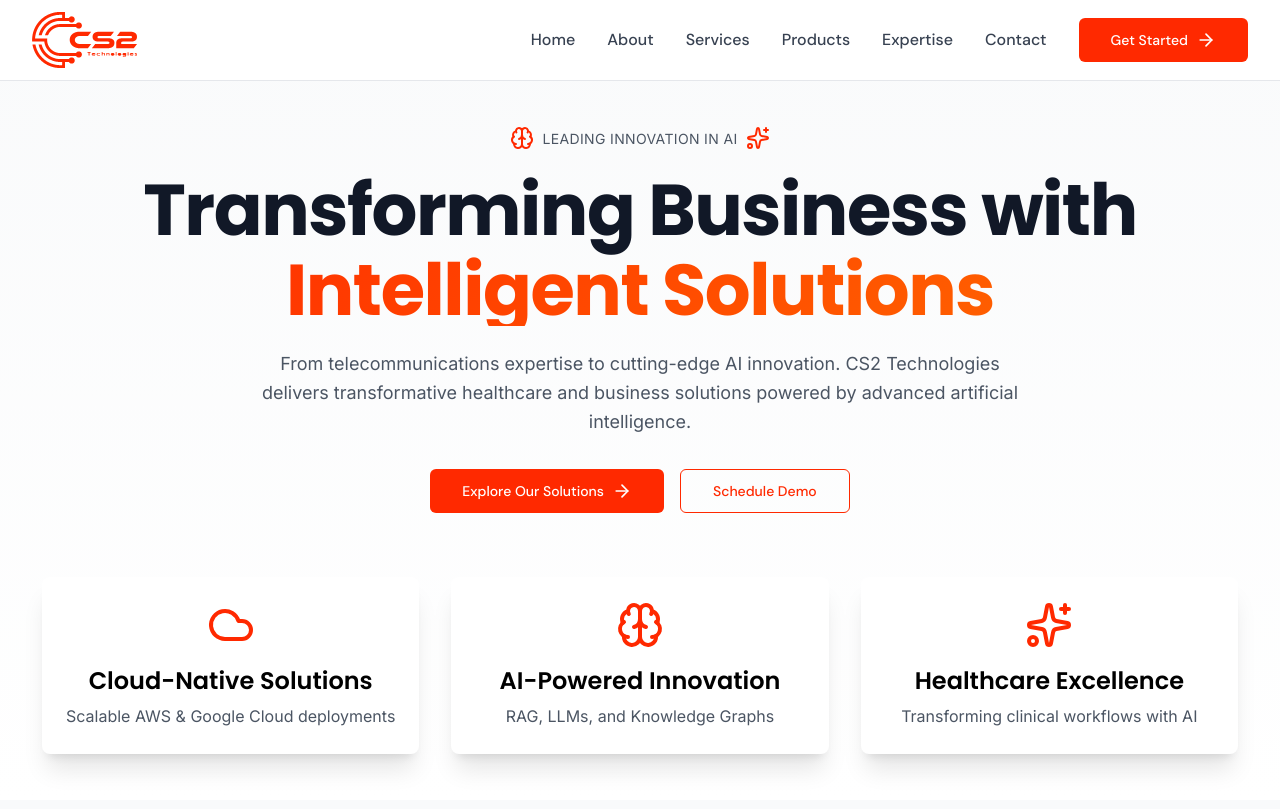
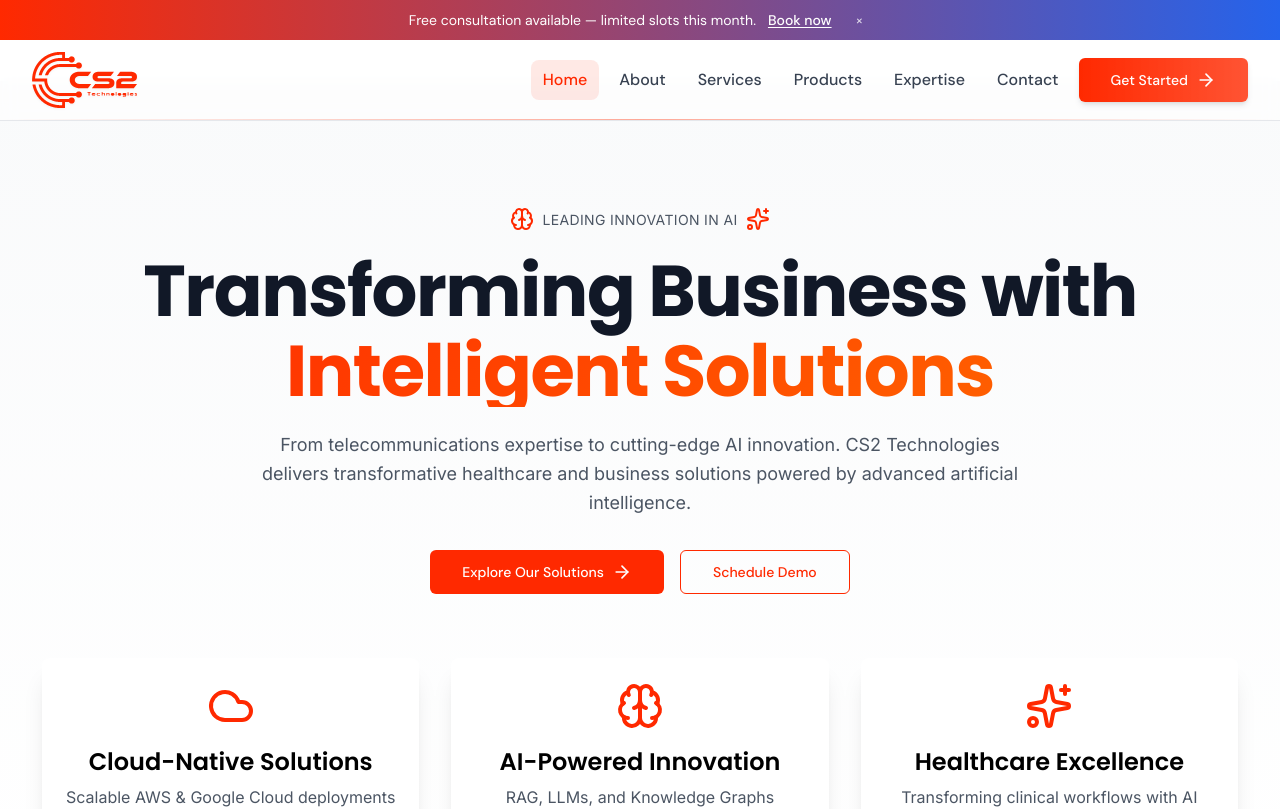
Before and after one commit to cs2qa/cs2-website, a Next.js app: page / in a window 1280 px wide. Shown: the top 809 px of the page. Built offline with nearby package versions, Linux system fonts and the light colour scheme.

Commit message:
styles updated

```diff
--- a/components/navigation.tsx
+++ b/components/navigation.tsx
@@ -1,13 +1,36 @@
 'use client'
 
-import React, { useState } from 'react'
+import React, { useEffect, useState } from 'react'
 import Link from 'next/link'
 import Image from 'next/image'
 import { Menu, X, ArrowRight } from 'lucide-react'
 import { Button } from '@/components/ui/button'
+import { usePathname } from 'next/navigation'
 
 export default function Navigation() {
   const [isOpen, setIsOpen] = useState(false)
+  const [scrolled, setScrolled] = useState(false)
+  const pathname = usePathname()
+  const [showBanner, setShowBanner] = useState(true)
+
+  useEffect(() => {
+    const onScroll = () => setScrolled(window.scrollY > 4)
+    onScroll()
+    window.addEventListener('scroll', onScroll)
+    return () => window.removeEventListener('scroll', onScroll)
+  }, [])
+
+  useEffect(() => {
+    try {
+      const dismissed = localStorage.getItem('cs2_banner_dismissed') === '1'
+      if (dismissed) setShowBanner(false)
+    } catch {}
+  }, [])
+
+  const dismissBanner = () => {
+    setShowBanner(false)
+    try { localStorage.setItem('cs2_banner_dismissed', '1') } catch {}
+  }
 
   const navItems = [
     { href: '/', label: 'Home' },
@@ -19,8 +42,24 @@ export default function Navigation() {
   ]
 
   return (
-    <nav className="fixed top-0 w-full bg-white/95 backdrop-blur-sm z-50 border-b">
-      <div className="max-w-7xl mx-auto px-4 sm:px-6 lg:px-8">
+    <>
+      {showBanner && (
+        <div className="fixed top-0 inset-x-0 z-50">
+          <div className="h-10 flex items-center justify-center px-4 bg-gradient-to-r from-primary to-blue-600 text-white text-sm">
+            <span className="mr-3">Free consultation available — limited slots this month.</span>
+            <Link href="/demo" className="underline underline-offset-2 font-medium hover:text-white/90">Book now</Link>
+            <button
+              aria-label="Dismiss announcement"
+              onClick={dismissBanner}
+              className="ml-4 rounded-full px-2 py-1 text-white/80 hover:text-white"
+            >
+              ×
+            </button>
+          </div>
+        </div>
+      )}
+      <nav className={`fixed ${showBanner ? 'top-10' : 'top-0'} w-full relative z-40 transition-all duration-300 ${scrolled ? 'bg-white/90 backdrop-blur supports-[backdrop-filter]:bg-white/70 shadow-md' : 'bg-white/80 backdrop-blur supports-[backdrop-filter]:bg-white/60 border-b'}`}>
+      <div className="relative max-w-7xl mx-auto px-4 sm:px-6 lg:px-8">
         <div className="flex justify-between items-center h-20">
           <div className="flex items-center">
             <Link href="/" className="flex items-center space-x-2">
@@ -29,23 +68,27 @@ export default function Navigation() {
                 alt="CS2 Technologies"
                 width={500}
                 height={500}
-                className="h-14 w-auto"
+                className="h-14 w-auto drop-shadow-sm"
               />
             </Link>
           </div>
 
-          <div className="hidden md:flex items-center space-x-8">
-            {navItems.map((item) => (
+          <div className="hidden md:flex items-center space-x-2">
+            {navItems.map((item) => {
+              const active = pathname === item.href
+              return (
                 <Link
                   key={item.href}
                   href={item.href}
-                className="text-gray-700 hover:text-primary transition-colors duration-300 font-medium"
+                  aria-current={active ? 'page' : undefined}
+                  className={`relative px-3 py-2 rounded-lg font-medium transition-all duration-200 ${active ? 'text-primary bg-primary/10' : 'text-gray-700 hover:text-primary hover:bg-primary/5'}`}
                 >
                   {item.label}
                 </Link>
-            ))}
+              )
+            })}
             <Link href="/get-started">
-              <Button size="lg" className="bg-primary hover:bg-primary/90 text-white px-8">
+              <Button size="lg" className="bg-gradient-to-r from-primary to-primary/80 hover:from-primary/90 hover:to-primary text-white px-8 shadow-md hover:shadow-lg">
                 Get Started
                 <ArrowRight className="ml-2 w-5 h-5" />
               </Button>
@@ -63,20 +106,24 @@ export default function Navigation() {
       </div>
 
       {isOpen && (
-        <div className="md:hidden bg-white border-b">
-          <div className="px-2 pt-2 pb-3 space-y-1">
-            {navItems.map((item) => (
+        <div className="md:hidden absolute inset-x-0 top-full bg-white/95 backdrop-blur border-b shadow-sm">
+          <div className="px-3 pt-3 pb-4 space-y-1">
+            {navItems.map((item) => {
+              const active = pathname === item.href
+              return (
                 <Link
                   key={item.href}
                   href={item.href}
-                className="block px-3 py-2 text-gray-700 hover:text-primary transition-colors duration-300 font-medium"
+                  className={`block px-3 py-2 rounded-lg font-medium transition-colors ${active ? 'text-primary bg-primary/10' : 'text-gray-700 hover:text-primary hover:bg-primary/5'}`}
                   onClick={() => setIsOpen(false)}
+                  aria-current={active ? 'page' : undefined}
                 >
                   {item.label}
                 </Link>
-            ))}
+              )
+            })}
             <Link href="/get-started">
-              <Button size="lg" className="w-full bg-primary hover:bg-primary/90 text-white px-8 mt-4">
+              <Button size="lg" className="w-full bg-gradient-to-r from-primary to-primary/80 hover:from-primary/90 hover:to-primary text-white px-8 mt-3 shadow-md hover:shadow-lg">
                 Get Started
                 <ArrowRight className="ml-2 w-5 h-5" />
               </Button>
@@ -84,6 +131,9 @@ export default function Navigation() {
           </div>
         </div>
       )}
+      {/* Gradient accent line */}
+      <div className="pointer-events-none absolute inset-x-0 bottom-0 h-px bg-gradient-to-r from-transparent via-primary/40 to-transparent" />
     </nav>
+    </>
   )
 }
```
Lines whose indentation alone changed are shown as unchanged.
